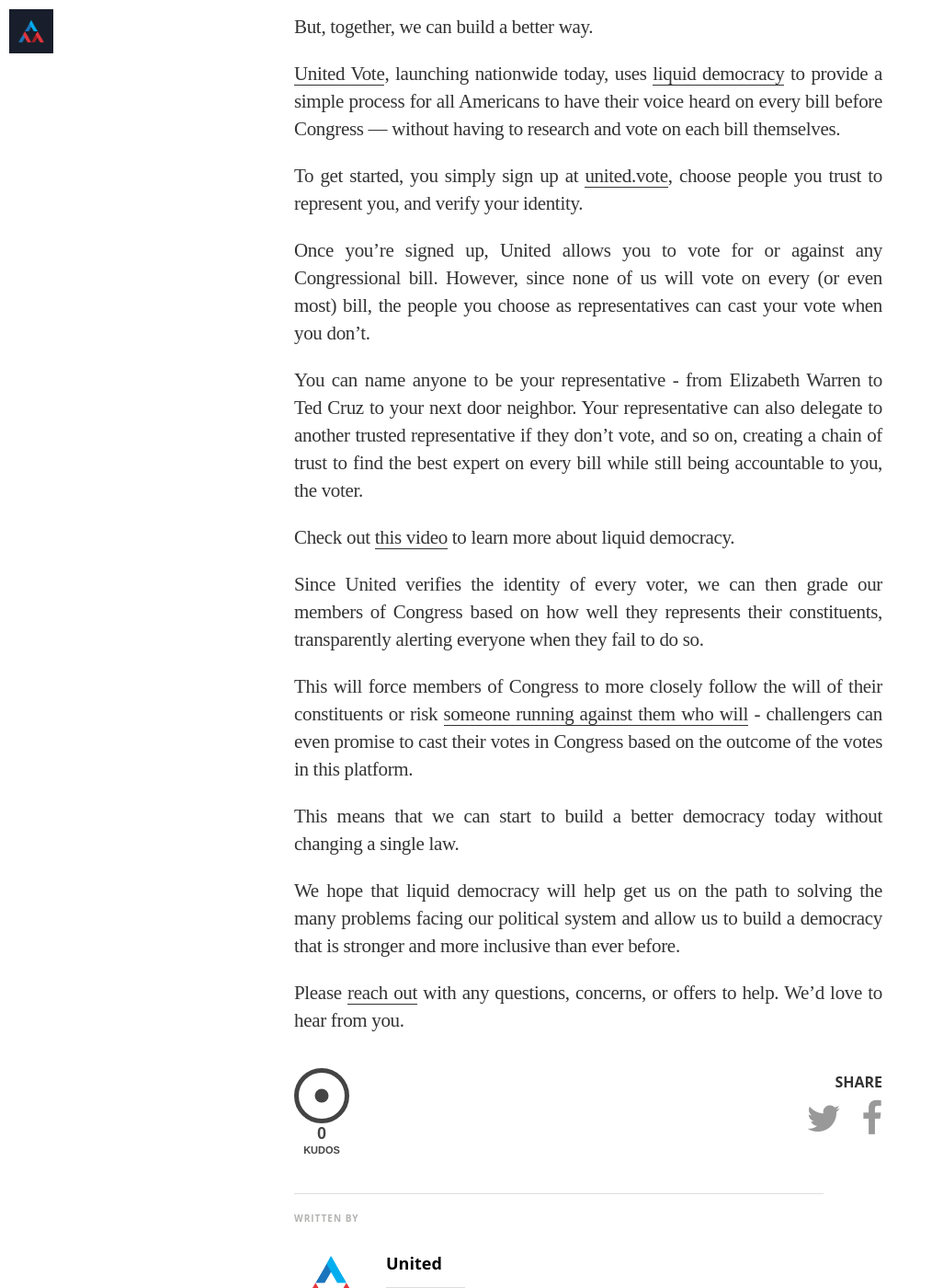
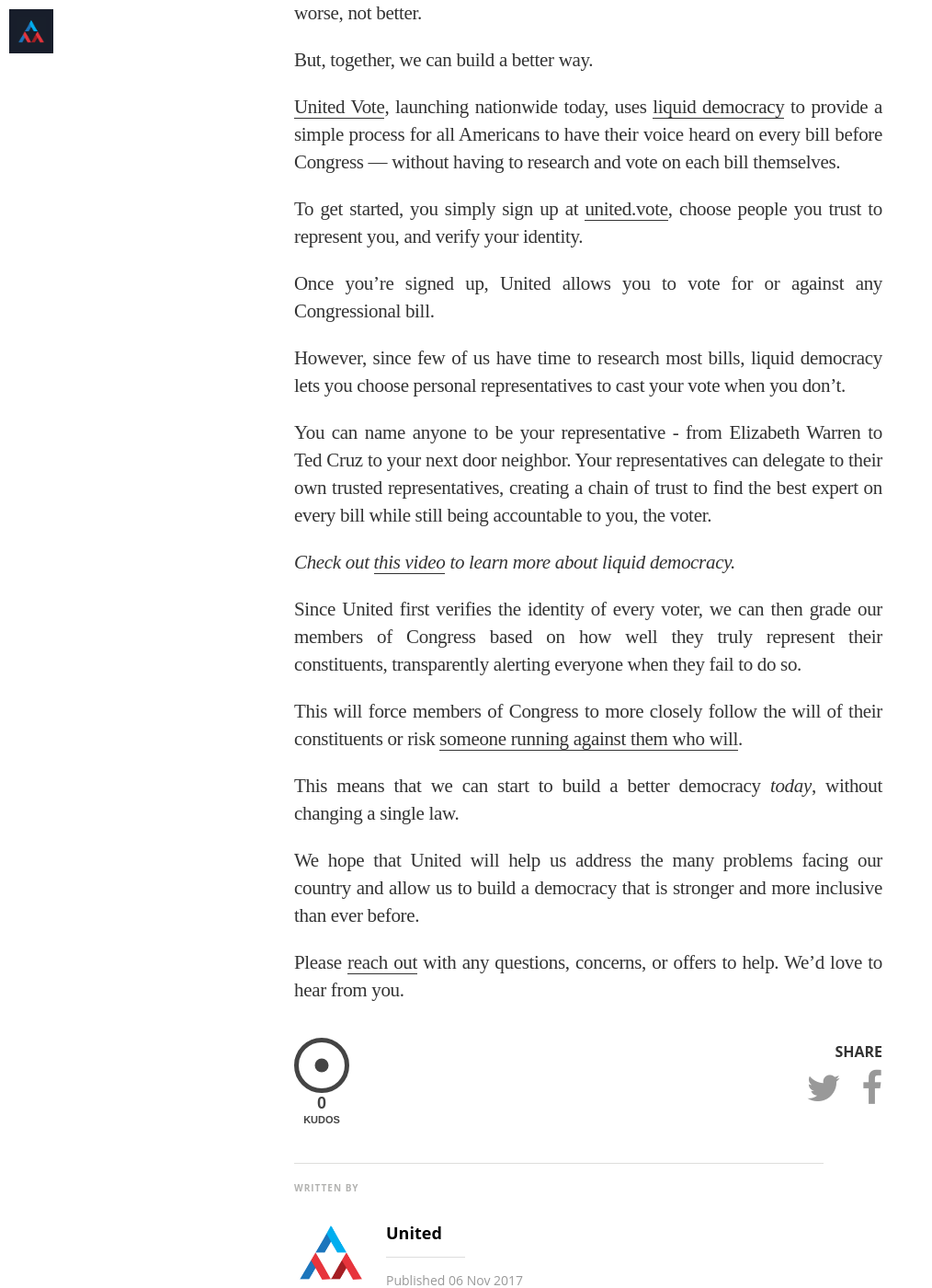
Before and after one commit to voteliquid/blog, a Jekyll site: the page built from _posts/2017-11-06-dear-america-liquid-democracy-is-now-possible.md, in a window 1280 px wide and 1400 px high, scrolled down 886 px. Shown: the whole window at 92% size, without its empty margins (0-1014 px from the left). Built offline with Jekyll 4.4.1, drawn with Linux system fonts in a browser that asks for light colours; nearby versions of some CDN libraries; some web fonts are replaced; some of the changed text lies outside the part shown.

Commit message:
Tweak launch post

```diff
--- a/_posts/2017-11-06-dear-america-liquid-democracy-is-now-possible.md
+++ b/_posts/2017-11-06-dear-america-liquid-democracy-is-now-possible.md
@@ -10,7 +10,9 @@
 >
 > — President Ronald Reagan, 1961
 
-More and more of today’s politicians treat elections, the only way we have to make our voices heard, as a game to be won by stagecraft, manipulation, and fear-mongering rather than a forum to debate our values and policies.
+#### Do you ever wish you had more of a voice in Congress?
+
+Too many of our politicians treat elections, the only way we have to make our voices heard, as a game to be won by stagecraft, manipulation, and fear-mongering rather than a forum to debate our values and policies.
 
 This has led to an era of political dysfunction seemingly without end. Despite consensus among the voters on many issues, legislative consensus is rarely found. The divisive and competitive nature of elections seems to make this worse, not better.
 
@@ -20,18 +22,20 @@
 
 To get started, you simply sign up at [united.vote](https://united.vote), choose people you trust to represent you, and verify your identity.
 
-Once you’re signed up, United allows you to vote for or against any Congressional bill. However, since none of us will vote on every (or even most) bill, the people you choose as representatives can cast your vote when you don’t.
+Once you’re signed up, United allows you to vote for or against any Congressional bill.
 
-You can name anyone to be your representative - from Elizabeth Warren to Ted Cruz to your next door neighbor. Your representative can also delegate to another trusted representative if they don’t vote, and so on, creating a chain of trust to find the best expert on every bill while still being accountable to you, the voter.
+However, since few of us have time to research most bills, liquid democracy lets you choose personal representatives to cast your vote when you don’t.
 
-Check out [this video](https://60.united.vote) to learn more about liquid democracy.
+You can name anyone to be your representative - from Elizabeth Warren to Ted Cruz to your next door neighbor. Your representatives can delegate to their own trusted representatives, creating a chain of trust to find the best expert on every bill while still being accountable to you, the voter.
 
-Since United verifies the identity of every voter, we can then grade our members of Congress based on how well they represents their constituents, transparently alerting everyone when they fail to do so.
+*Check out [this video](https://60.united.vote) to learn more about liquid democracy.*
 
-This will force members of Congress to more closely follow the will of their constituents or risk [someone running against them who will](https://blog.united.vote/2017/07/04/running-liquid-democracy-candidates/) - challengers can even promise to cast their votes in Congress based on the outcome of the votes in this platform.
+Since United first verifies the identity of every voter, we can then grade our members of Congress based on how well they truly represent their constituents, transparently alerting everyone when they fail to do so.
 
-This means that we can start to build a better democracy today without changing a single law.
+This will force members of Congress to more closely follow the will of their constituents or risk [someone running against them who will](https://blog.united.vote/2017/07/04/running-liquid-democracy-candidates/).
 
-We hope that liquid democracy will help get us on the path to solving the many problems facing our political system and allow us to build a democracy that is stronger and more inclusive than ever before.
+This means that we can start to build a better democracy *today*, without changing a single law.
+
+We hope that United will help us address the many problems facing our country and allow us to build a democracy that is stronger and more inclusive than ever before.
 
 Please [reach out](mailto:help@united.vote) with any questions, concerns, or offers to help. We'd love to hear from you.
```
Also changed, not shown: other parts of _posts/2017-11-06-dear-america-liquid-democracy-is-now-possible.md (+1 -1 lines).
